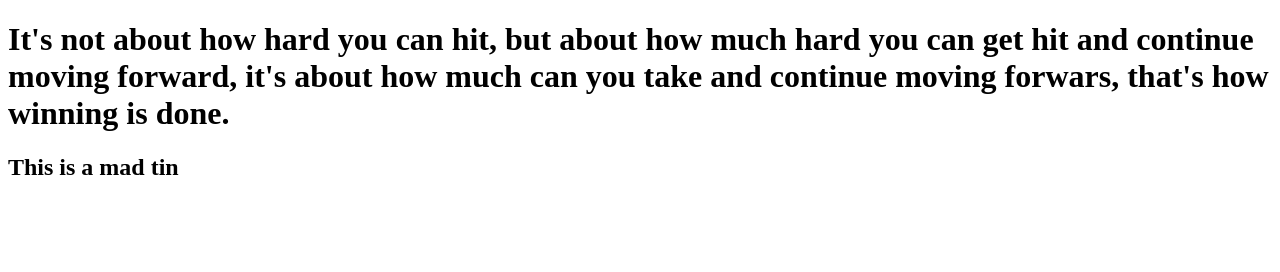
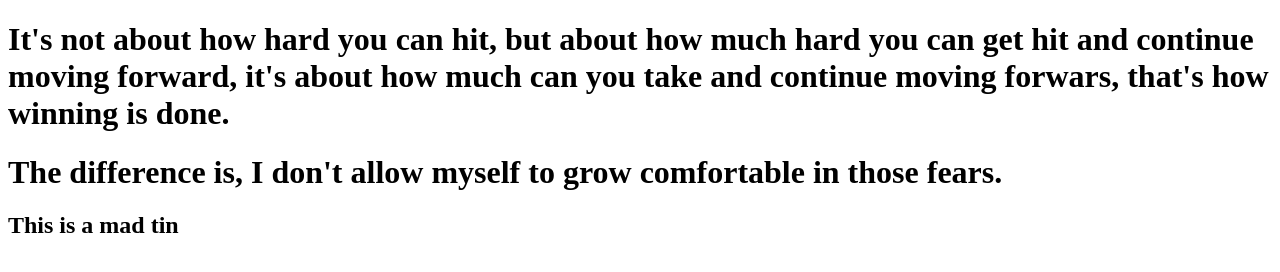
Before and after one commit to parse5214/JustTemp.com, a plain HTML site: page index.html in a window 1280 px wide. Drawn offline with Linux system fonts and the light colour scheme.

Commit message:
Update index.html

```diff
--- a/index.html
+++ b/index.html
@@ -7,6 +7,9 @@
             how much can you take and continue moving forwars, that's how
             winning is done.
         </h1>
+        <h1>
+            The difference is, I don't allow myself to grow comfortable in those fears.
+        </h1>
         <h2>This is a mad tin</h2>
     </body>
 </html>
```
